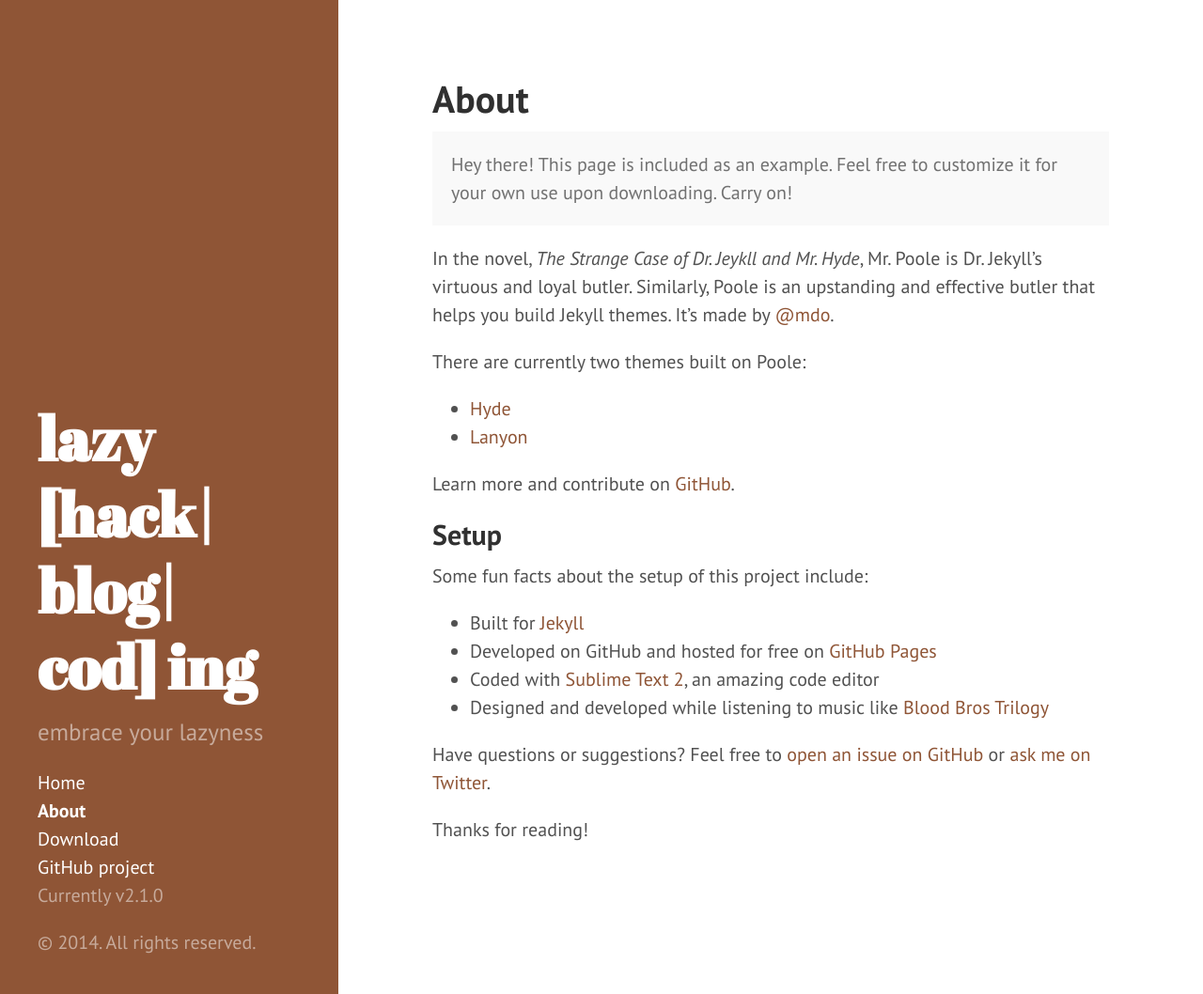
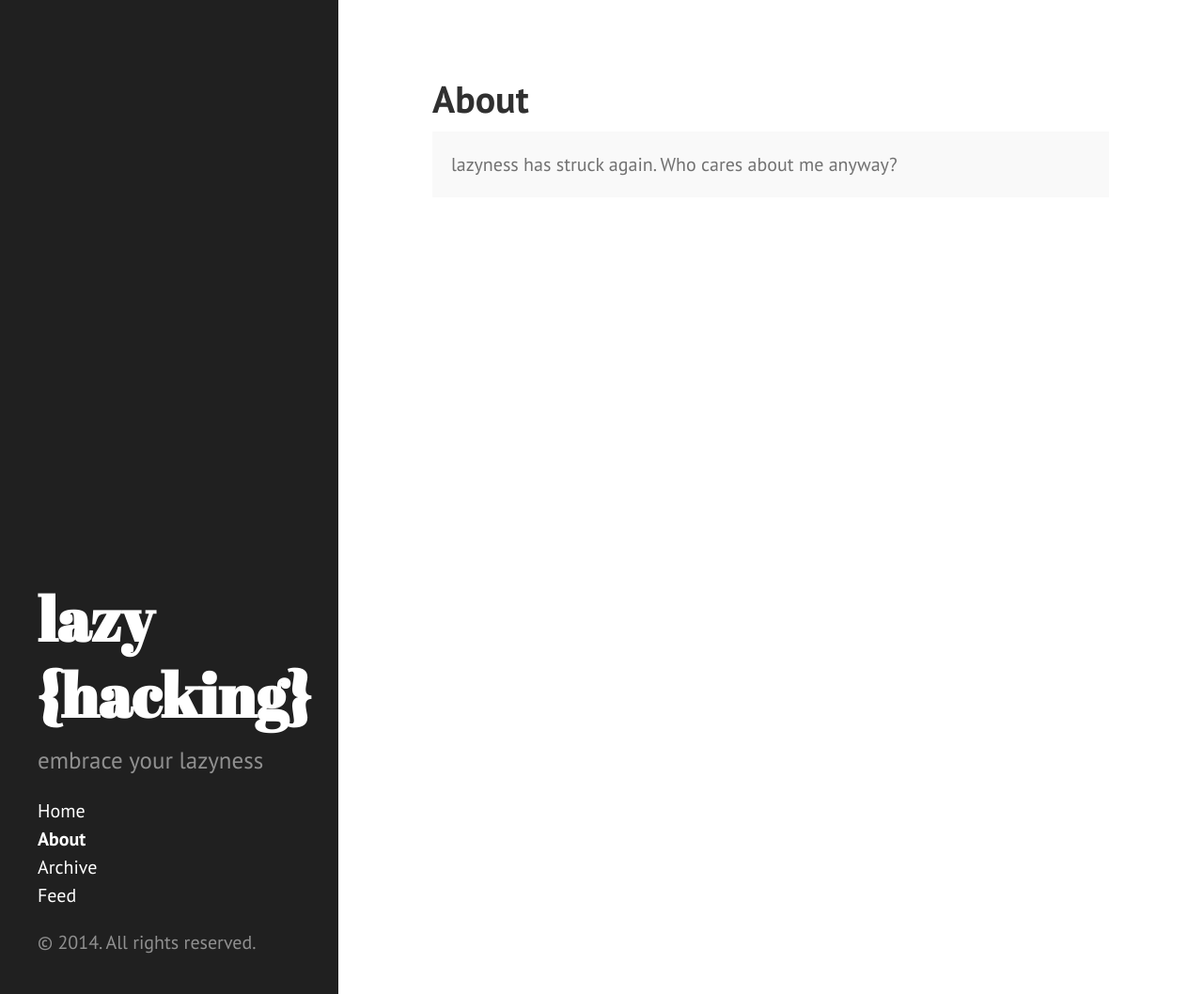
Before and after one commit to bchazalet/bchazalet.github.io, a Jekyll site: the page built from about.md, in a window 1280 px wide and 1058 px high. Shown: the whole window at 94% size. Built offline with Jekyll 4.4.1, drawn with Linux system fonts in a browser that asks for light colours; Markdown is read by kramdown in place of the engine named in the settings.

Commit message:
Improving the overall organization

```diff
--- a/_config.yml
+++ b/_config.yml
@@ -1,25 +1,21 @@
 # Dependencies
 markdown:         redcarpet
-pygments:         true
+highlighter:         true
 
 # Permalinks
 permalink:        pretty
 
 # Setup
-title:            'lazy [hack| blog| cod] ing'
+title:            'lazy {hacking}'
 tagline:          'embrace your lazyness'
 description:      'embrace your lazyness'
 url:              http://bchazalet.github.io
 baseurl:          /
 
 author:
-  name:           'Mark Otto'
-  url:            https://twitter.com/mdo
+  name:           'Boris Chazalet'
+  url:            http://bchazalet.github.io
 
 paginate:         5
 
 # Custom vars
-version:          2.1.0
-
-github:
-  repo:           https://github.com/poole/hyde
--- a/_includes/sidebar.html
+++ b/_includes/sidebar.html
@@ -26,11 +26,8 @@
         {% endif %}
       {% endfor %}
 
-      <a class="sidebar-nav-item" href="{{ site.github.repo }}/archive/v{{ site.version }}.zip">Download</a>
-      <a class="sidebar-nav-item" href="{{ site.github.repo }}">GitHub project</a>
-      <span class="sidebar-nav-item">Currently v{{ site.version }}</span>
+    <a class="sidebar-nav-item" href="/atom.xml">Feed</a>
     </nav>
-
     <p>&copy; {{ site.time | date: '%Y' }}. All rights reserved.</p>
   </div>
 </div>
--- a/_layouts/default.html
+++ b/_layouts/default.html
@@ -3,7 +3,7 @@
 
   {% include head.html %}
 
-  <body class="theme-base-0f">
+  <body>
 
     {% include sidebar.html %}
 
@@ -11,5 +11,6 @@
       {{ content }}
     </div>
 
+  {% include google_analytics.html %}
   </body>
 </html>
--- a/about.md
+++ b/about.md
@@ -4,27 +4,5 @@
 ---
 
 <p class="message">
-  Hey there! This page is included as an example. Feel free to customize it for your own use upon downloading. Carry on!
+  lazyness has struck again. Who cares about me anyway?
 </p>
-
-In the novel, *The Strange Case of Dr. Jeykll and Mr. Hyde*, Mr. Poole is Dr. Jekyll's virtuous and loyal butler. Similarly, Poole is an upstanding and effective butler that helps you build Jekyll themes. It's made by [@mdo](https://twitter.com/mdo).
-
-There are currently two themes built on Poole:
-
-* [Hyde](http://hyde.getpoole.com)
-* [Lanyon](http://lanyon.getpoole.com)
-
-Learn more and contribute on [GitHub](https://github.com/poole).
-
-## Setup
-
-Some fun facts about the setup of this project include:
-
-* Built for [Jekyll](http://jekyllrb.com)
-* Developed on GitHub and hosted for free on [GitHub Pages](https://pages.github.com)
-* Coded with [Sublime Text 2](http://sublimetext.com), an amazing code editor
-* Designed and developed while listening to music like [Blood Bros Trilogy](https://soundcloud.com/maddecent/sets/blood-bros-series)
-
-Have questions or suggestions? Feel free to [open an issue on GitHub](https://github.com/poole/issues/new) or [ask me on Twitter](https://twitter.com/mdo).
-
-Thanks for reading!
```
Also changed, not shown: _includes/google_analytics.html (added, +10 -0 lines), _posts/2012-02-06-whats-jekyll.md (deleted, +0 -12 lines), _posts/2012-02-07-example-content.md (deleted, +0 -138 lines), _posts/2013-12-28-introducing-hyde.md (deleted, +0 -37 lines), _posts/2013-12-31-whats-jekyll.md (deleted, +0 -10 lines), _posts/2014-01-01-example-content.md (deleted, +0 -138 lines), _posts/2014-01-02-introducing-poole.md (deleted, +0 -40 lines), archive.md (added, +10 -0 lines).
